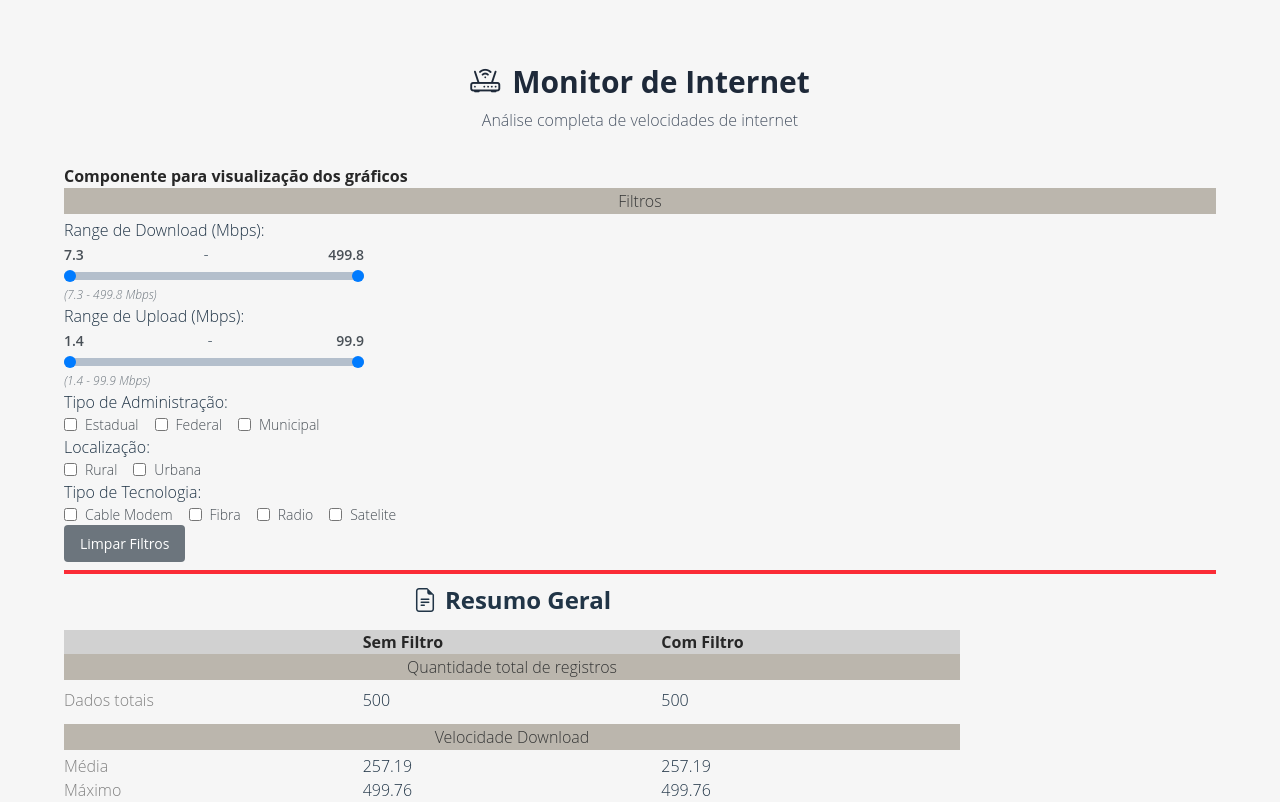
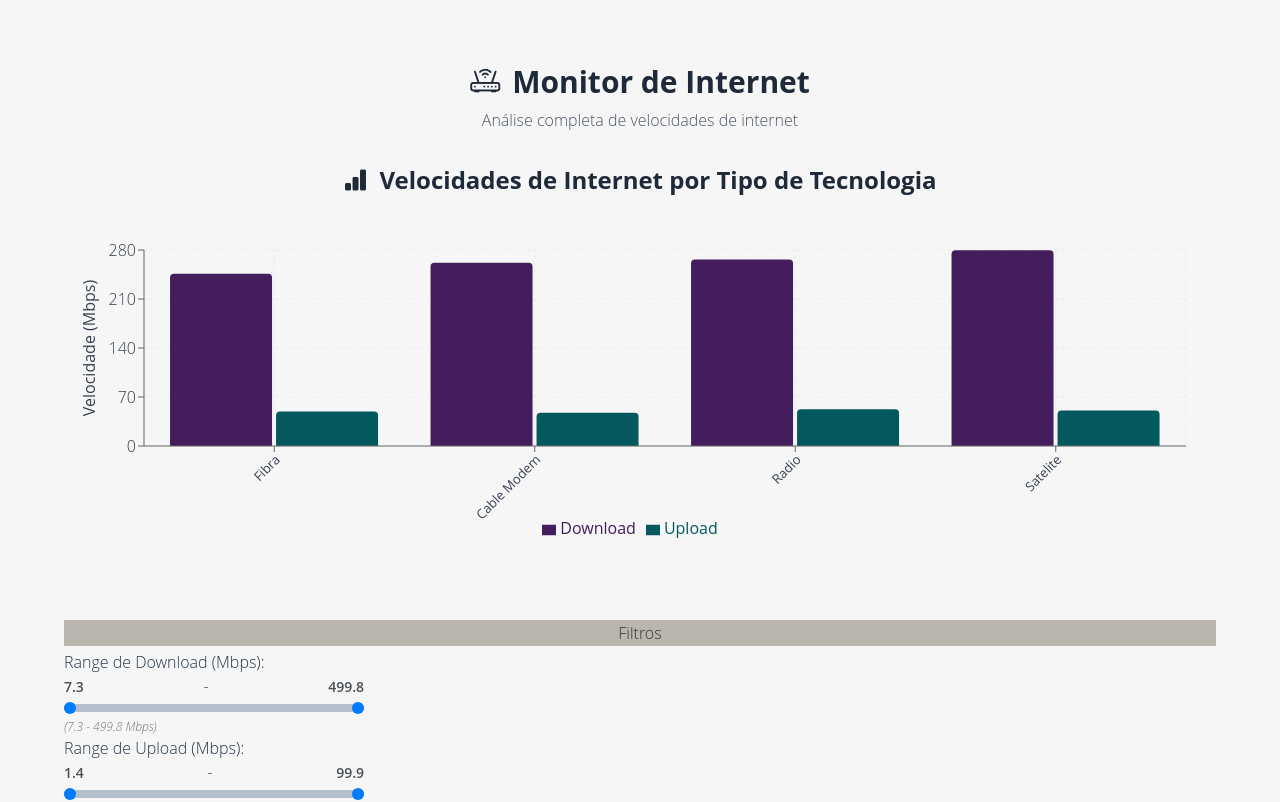
Before and after one commit to isabellacpmelo/the-internet-monitor, a React (Vite) app: page / in a window 1280 px wide. Shown: the top 802 px of the page. Built offline with nearby package versions, Linux system fonts and the light colour scheme.

Commit message:
feat: Adding a comparison graph between internet speeds

```diff
--- a/src/components/DatasetChats/index.tsx
+++ b/src/components/DatasetChats/index.tsx
@@ -1,7 +1,94 @@
-export function DatasetCharts() {
+import {
+  BarChart,
+  Bar,
+  XAxis,
+  YAxis,
+  CartesianGrid,
+  Tooltip,
+  Legend,
+  ResponsiveContainer,
+} from 'recharts'
+import { useDatasetStats } from '../../hooks/DatasetStats'
+import type { InternetData } from '../../types/filters'
+
+interface DatasetChartsProps {
+  data: InternetData[]
+}
+
+export function DatasetCharts({ data }: DatasetChartsProps) {
+  const stats = useDatasetStats(data)
+
+  const speedByTechData = Object.entries(stats.averagesByTechnology).map(
+    ([tech, speeds]) => ({
+      tecnologia: tech,
+      download: Number(speeds.download.toFixed(2)),
+      upload: Number(speeds.upload.toFixed(2)),
+    })
+  )
+
   return (
     <div className=''>
-      <h3>Componente para visualização dos gráficos</h3>
+      <h2 className='text-2xl font-bold mb-6 text-center text-gray-800'>
+        <i className='bi bi-bar-chart-fill mr-3' />
+        Velocidades de Internet por Tipo de Tecnologia
+      </h2>
+
+      <ResponsiveContainer width={'100%'} height={400}>
+        <BarChart
+          data={speedByTechData}
+          margin={{ top: 30, right: 30, left: 20, bottom: 80 }}>
+          <CartesianGrid strokeDasharray='3 3' opacity={0.3} />
+          <XAxis
+            dataKey='tecnologia'
+            angle={-45}
+            textAnchor='end'
+            height={50}
+            fontSize={13}
+            fontWeight='500'
+            tick={{ fill: '#374151' }}
+          />
+          <YAxis
+            label={{
+              value: 'Velocidade (Mbps)',
+              angle: -90,
+              position: 'insideLeft',
+              style: {
+                textAnchor: 'middle',
+                fill: '#374151',
+                fontWeight: '500',
+              },
+            }}
+            tick={{ fill: '#374151' }}
+          />
+          <Tooltip
+            contentStyle={{
+              backgroundColor: '#f9fafb',
+              border: '1px solid #d1d5db',
+              borderRadius: '8px',
+              boxShadow: '0 4px 6px -1px rgba(0, 0, 0, 0.1)',
+            }}
+            labelStyle={{ color: '#1f2937', fontWeight: '600' }}
+          />
+          <Legend
+            wrapperStyle={{
+              paddingTop: '20px',
+              fontWeight: '500',
+            }}
+          />
+          <Bar
+            dataKey='download'
+            fill='#431d5cff'
+            name='Download'
+            radius={[4, 4, 0, 0]}
+          />
+          <Bar
+            dataKey='upload'
+            fill='#04595fff'
+            name='Upload'
+            radius={[4, 4, 0, 0]}
+          />
+        </BarChart>
+      </ResponsiveContainer>
     </div>
   )
 }
--- a/src/templates/MainTemplate/index.tsx
+++ b/src/templates/MainTemplate/index.tsx
@@ -32,7 +32,7 @@ function MainTemplate() {
         </p>
       </div>
 
-      <DatasetCharts />
+      <DatasetCharts data={data} />
 
       <Filters data={data} />
 
```
